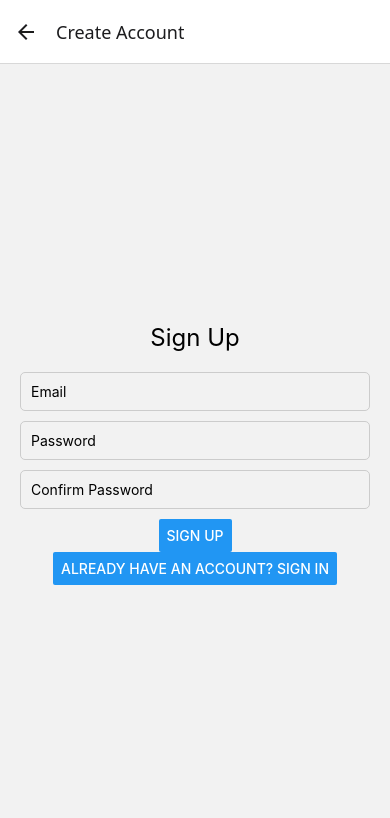
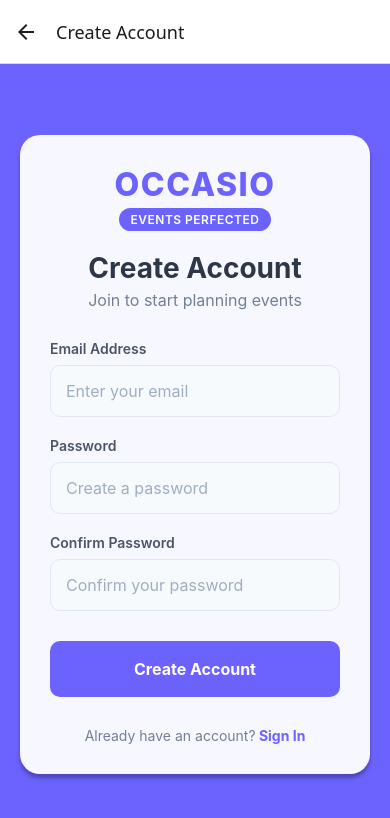
Before and after one commit to veerlakshay/Eventorganizer-app, a React Native app: screen /SignUp in a window 390 px wide. Shown: the top 818 px of the page. Built offline with nearby package versions, Linux system fonts and the light colour scheme; no server answers.

Commit message:
signup ui enhanced

```diff
--- a/screens/SignUpScreen.js
+++ b/screens/SignUpScreen.js
@@ -1,6 +1,15 @@
-// screens/SignUpScreen.js
 import React, { useState } from 'react';
-import { View, Text, TextInput, Button, StyleSheet } from 'react-native';
+import {
+    View,
+    Text,
+    TextInput,
+    TouchableOpacity,
+    StyleSheet,
+    KeyboardAvoidingView,
+    Platform,
+    Animated,
+    ActivityIndicator
+} from 'react-native';
 import { useNavigation } from '@react-navigation/native';
 import { getAuth, createUserWithEmailAndPassword } from 'firebase/auth';
 import { auth } from '../config/firebaseConfig';
@@ -11,12 +20,33 @@ const SignUpScreen = () => {
     const [password, setPassword] = useState('');
     const [confirmPassword, setConfirmPassword] = useState('');
     const [errorMessage, setErrorMessage] = useState(null);
+    const [isLoading, setIsLoading] = useState(false);
+    const fadeAnim = useState(new Animated.Value(0))[0];
+    const slideAnim = useState(new Animated.Value(30))[0];
+
+    React.useEffect(() => {
+        Animated.parallel([
+            Animated.timing(fadeAnim, {
+                toValue: 1,
+                duration: 800,
+                useNativeDriver: true,
+            }),
+            Animated.timing(slideAnim, {
+                toValue: 0,
+                duration: 800,
+                useNativeDriver: true,
+            })
+        ]).start();
+    }, []);
 
     const handleSignUp = async () => {
         if (password !== confirmPassword) {
-            setErrorMessage('Passwords do not match.');
+            setErrorMessage('Passwords do not match');
             return;
         }
+
+        setIsLoading(true);
+        setErrorMessage(null);
 
         try {
             const userCredential = await createUserWithEmailAndPassword(auth, email, password);
@@ -26,39 +56,100 @@ const SignUpScreen = () => {
         } catch (error) {
             setErrorMessage(error.message);
             console.error('Sign up error:', error);
+        } finally {
+            setIsLoading(false);
         }
     };
 
     return (
         <View style={styles.container}>
-            <Text style={styles.title}>Sign Up</Text>
-            {errorMessage && <Text style={styles.error}>{errorMessage}</Text>}
+            <KeyboardAvoidingView
+                behavior={Platform.OS === 'ios' ? 'padding' : 'height'}
+                style={styles.keyboardAvoidingView}
+            >
+                <Animated.View
+                    style={[
+                        styles.formContainer,
+                        {
+                            opacity: fadeAnim,
+                            transform: [{ translateY: slideAnim }]
+                        }
+                    ]}
+                >
+                    {/* Occasio Logo */}
+                    <View style={styles.logoContainer}>
+                        <Text style={styles.logoText}>OCCASIO</Text>
+                        <View style={styles.logoSubtextContainer}>
+                            <Text style={styles.logoSubtext}>events perfected</Text>
+                        </View>
+                    </View>
+
+                    <Text style={styles.title}>Create Account</Text>
+                    <Text style={styles.subtitle}>Join to start planning events</Text>
+
+                    {errorMessage && (
+                        <View style={styles.errorContainer}>
+                            <Text style={styles.errorText}>{errorMessage}</Text>
+                        </View>
+                    )}
+
+                    <View style={styles.inputContainer}>
+                        <Text style={styles.inputLabel}>Email Address</Text>
                         <TextInput
                             style={styles.input}
-                placeholder="Email"
+                            placeholder="Enter your email"
+                            placeholderTextColor="#a0aec0"
                             keyboardType="email-address"
+                            autoCapitalize="none"
                             value={email}
                             onChangeText={setEmail}
                         />
+                    </View>
+
+                    <View style={styles.inputContainer}>
+                        <Text style={styles.inputLabel}>Password</Text>
                         <TextInput
                             style={styles.input}
-                placeholder="Password"
+                            placeholder="Create a password"
+                            placeholderTextColor="#a0aec0"
                             secureTextEntry
                             value={password}
                             onChangeText={setPassword}
                         />
+                    </View>
+
+                    <View style={styles.inputContainer}>
+                        <Text style={styles.inputLabel}>Confirm Password</Text>
                         <TextInput
                             style={styles.input}
-                placeholder="Confirm Password"
+                            placeholder="Confirm your password"
+                            placeholderTextColor="#a0aec0"
                             secureTextEntry
                             value={confirmPassword}
                             onChangeText={setConfirmPassword}
                         />
-            <Button title="Sign Up" onPress={handleSignUp} />
-            <Button
-                title="Already have an account? Sign In"
-                onPress={() => navigation.navigate('SignIn')}
-            />
+                    </View>
+
+                    <TouchableOpacity
+                        style={styles.signUpButton}
+                        onPress={handleSignUp}
+                        disabled={isLoading}
+                    >
+                        {isLoading ? (
+                            <ActivityIndicator color="white" />
+                        ) : (
+                            <Text style={styles.buttonText}>Create Account</Text>
+                        )}
+                    </TouchableOpacity>
+
+                    <View style={styles.signInContainer}>
+                        <Text style={styles.signInText}>Already have an account?</Text>
+                        <TouchableOpacity onPress={() => navigation.navigate('SignIn')}>
+                            <Text style={styles.signInLink}> Sign In</Text>
+                        </TouchableOpacity>
+                    </View>
+                </Animated.View>
+            </KeyboardAvoidingView>
         </View>
     );
 };
@@ -66,25 +157,119 @@ const SignUpScreen = () => {
 const styles = StyleSheet.create({
     container: {
         flex: 1,
+        backgroundColor: '#6C63FF',
+    },
+    keyboardAvoidingView: {
+        flex: 1,
         justifyContent: 'center',
+    },
+    formContainer: {
+        padding: 30,
+        margin: 20,
+        borderRadius: 20,
+        backgroundColor: 'rgba(255, 255, 255, 0.95)',
+        shadowColor: '#000',
+        shadowOffset: {
+            width: 0,
+            height: 4,
+        },
+        shadowOpacity: 0.3,
+        shadowRadius: 4.65,
+        elevation: 8,
+    },
+    logoContainer: {
+        alignSelf: 'center',
+        marginBottom: 20,
         alignItems: 'center',
-        padding: 20,
+    },
+    logoText: {
+        color: '#6C63FF',
+        fontSize: 32,
+        fontWeight: '800',
+        letterSpacing: 1.5,
+    },
+    logoSubtextContainer: {
+        backgroundColor: '#6C63FF',
+        paddingHorizontal: 12,
+        paddingVertical: 4,
+        borderRadius: 12,
+        marginTop: 4,
+    },
+    logoSubtext: {
+        color: 'white',
+        fontSize: 12,
+        fontWeight: '600',
+        letterSpacing: 0.5,
+        textTransform: 'uppercase',
     },
     title: {
-        fontSize: 24,
+        fontSize: 28,
+        fontWeight: 'bold',
+        color: '#2d3748',
+        textAlign: 'center',
+        marginBottom: 5,
+    },
+    subtitle: {
+        fontSize: 16,
+        color: '#718096',
+        textAlign: 'center',
+        marginBottom: 30,
+    },
+    inputContainer: {
         marginBottom: 20,
+    },
+    inputLabel: {
+        fontSize: 14,
+        color: '#4a5568',
+        marginBottom: 8,
+        fontWeight: '600',
     },
     input: {
         width: '100%',
-        padding: 10,
-        marginBottom: 10,
+        padding: 15,
+        backgroundColor: '#f7fafc',
+        borderRadius: 10,
         borderWidth: 1,
-        borderColor: '#ccc',
-        borderRadius: 5,
+        borderColor: '#e2e8f0',
+        fontSize: 16,
+        color: '#1a202c',
     },
-    error: {
-        color: 'red',
-        marginBottom: 10,
+    signUpButton: {
+        marginTop: 10,
+        borderRadius: 10,
+        backgroundColor: '#6C63FF',
+        padding: 18,
+        alignItems: 'center',
+        justifyContent: 'center',
+    },
+    buttonText: {
+        color: 'white',
+        fontSize: 16,
+        fontWeight: 'bold',
+    },
+    signInContainer: {
+        flexDirection: 'row',
+        justifyContent: 'center',
+        marginTop: 30,
+    },
+    signInText: {
+        color: '#718096',
+    },
+    signInLink: {
+        color: '#6C63FF',
+        fontWeight: 'bold',
+    },
+    errorContainer: {
+        backgroundColor: '#fff5f5',
+        padding: 12,
+        borderRadius: 8,
+        marginBottom: 20,
+        borderWidth: 1,
+        borderColor: '#fed7d7',
+    },
+    errorText: {
+        color: '#e53e3e',
+        textAlign: 'center',
     },
 });
 
```
Lines whose indentation alone changed are shown as unchanged.
